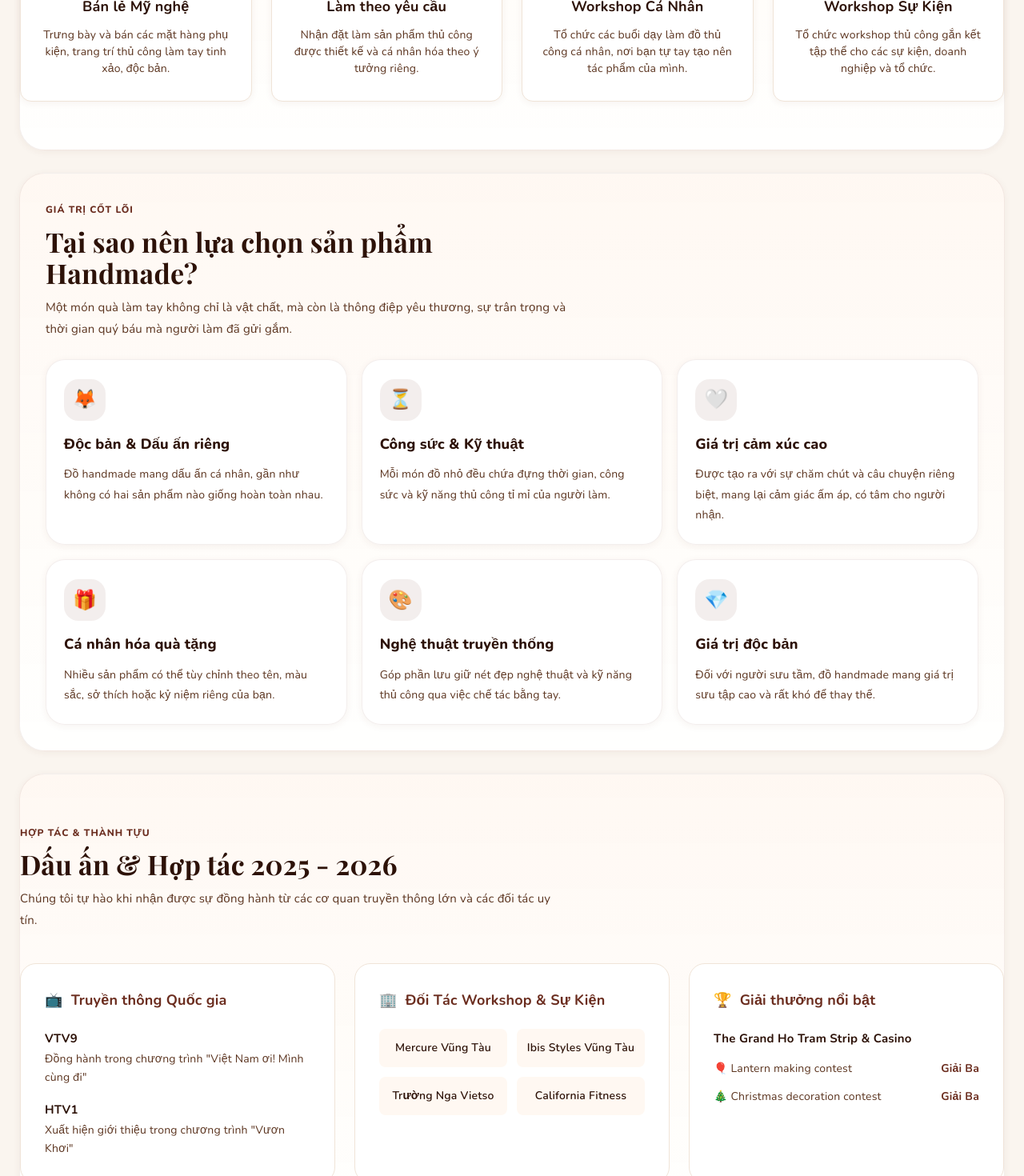
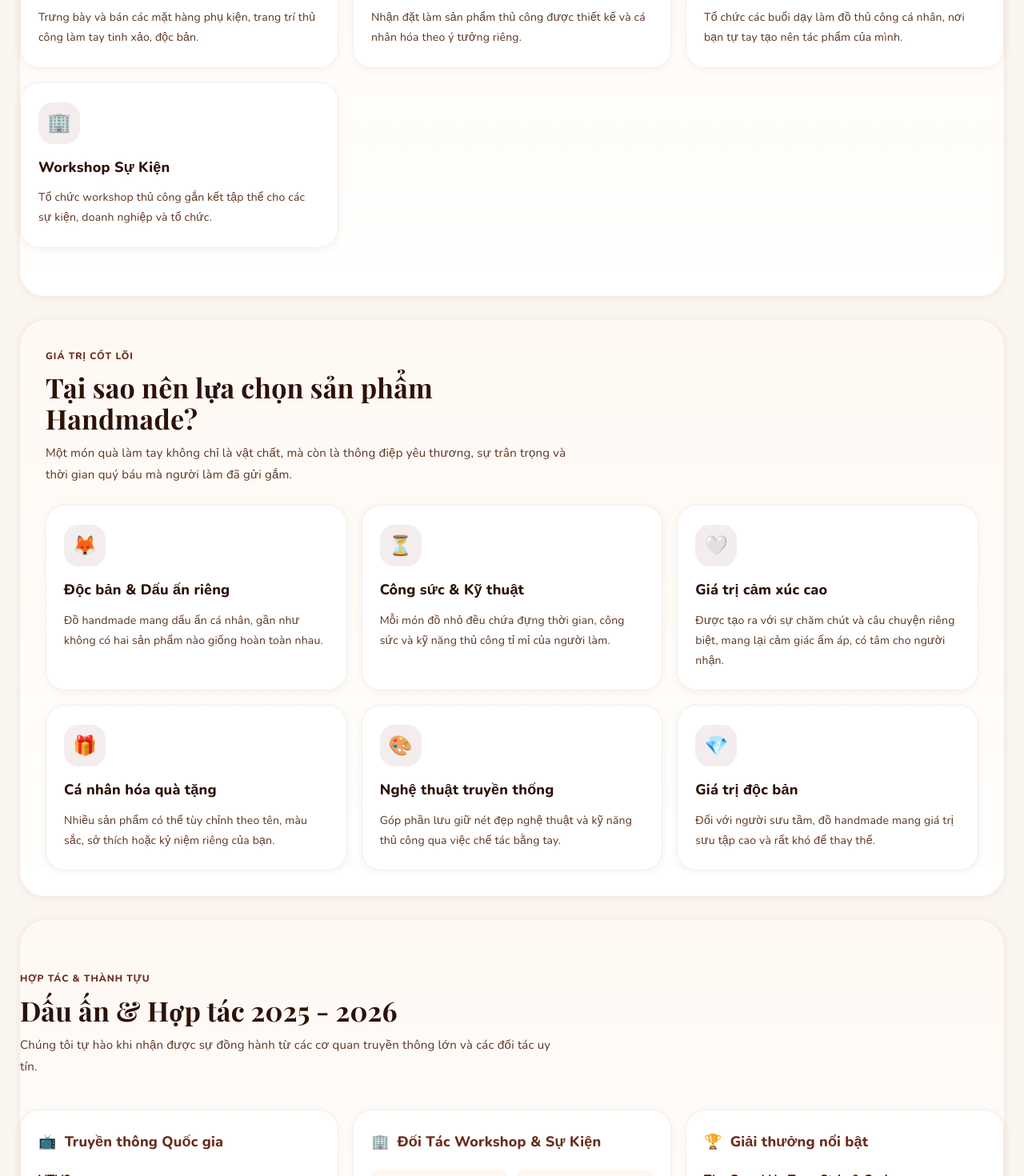
Before and after one commit to btduy13/foxyhandmade, a Next.js app: page /about in a window 1280 px wide. Shown: the part 1700-3170 px from the top of the page at 80% size. Built offline with nearby package versions, Linux system fonts and the light colour scheme; no server answers; the database is empty.

Commit message:
style: unify all cards style and grids on the about page

```diff
--- a/src/app/(shop)/about/page.js
+++ b/src/app/(shop)/about/page.js
@@ -127,17 +127,17 @@ export default function AboutPage() {
             </p>
           </div>
         </div>
-        <div style={{ display: "grid", gridTemplateColumns: "repeat(auto-fit, minmax(250px, 1fr))", gap: "24px" }}>
+        <div className="about-values-grid">
           {[
             { icon: "🛍️", title: "Bán lẻ Mỹ nghệ", desc: "Trưng bày và bán các mặt hàng phụ kiện, trang trí thủ công làm tay tinh xảo, độc bản." },
             { icon: "📐", title: "Làm theo yêu cầu", desc: "Nhận đặt làm sản phẩm thủ công được thiết kế và cá nhân hóa theo ý tưởng riêng." },
             { icon: "🏫", title: "Workshop Cá Nhân", desc: "Tổ chức các buổi dạy làm đồ thủ công cá nhân, nơi bạn tự tay tạo nên tác phẩm của mình." },
             { icon: "🏢", title: "Workshop Sự Kiện", desc: "Tổ chức workshop thủ công gắn kết tập thể cho các sự kiện, doanh nghiệp và tổ chức." }
           ].map((s, idx) => (
-            <div key={idx} className="about-value-card" style={{ padding: "30px 24px", background: "white", borderRadius: "var(--radius-md)", border: "1px solid var(--border-light)", textAlign: "center" }}>
-              <div style={{ fontSize: "40px", marginBottom: "16px" }}>{s.icon}</div>
-              <h3 style={{ fontSize: "18px", fontWeight: "700", marginBottom: "10px", color: "var(--text-primary)" }}>{s.title}</h3>
-              <p style={{ fontSize: "14px", color: "var(--text-secondary)", lineHeight: "1.5" }}>{s.desc}</p>
+            <div key={idx} className="about-value-card">
+              <div className="about-value-icon">{s.icon}</div>
+              <h3>{s.title}</h3>
+              <p>{s.desc}</p>
             </div>
           ))}
         </div>
@@ -178,9 +178,9 @@ export default function AboutPage() {
             </p>
           </div>
         </div>
-        <div style={{ display: "grid", gridTemplateColumns: "repeat(auto-fit, minmax(300px, 1fr))", gap: "24px" }}>
+        <div className="about-values-grid">
           {/* Media */}
-          <div style={{ background: "white", padding: "30px", borderRadius: "var(--radius-lg)", border: "1px solid var(--border-light)" }}>
+          <div className="about-value-card">
             <h3 style={{ fontSize: "18px", color: "var(--brand-red-dark)", display: "flex", alignItems: "center", gap: "10px", marginBottom: "20px" }}>
               <span>📺</span> Truyền thông Quốc gia
             </h3>
@@ -197,7 +197,7 @@ export default function AboutPage() {
           </div>
 
           {/* Corporate workshops */}
-          <div style={{ background: "white", padding: "30px", borderRadius: "var(--radius-lg)", border: "1px solid var(--border-light)" }}>
+          <div className="about-value-card">
             <h3 style={{ fontSize: "18px", color: "var(--brand-red-dark)", display: "flex", alignItems: "center", gap: "10px", marginBottom: "20px" }}>
               <span>🏢</span> Đối Tác Workshop & Sự Kiện
             </h3>
@@ -216,7 +216,7 @@ export default function AboutPage() {
           </div>
 
           {/* Awards */}
-          <div style={{ background: "white", padding: "30px", borderRadius: "var(--radius-lg)", border: "1px solid var(--border-light)" }}>
+          <div className="about-value-card">
             <h3 style={{ fontSize: "18px", color: "var(--brand-red-dark)", display: "flex", alignItems: "center", gap: "10px", marginBottom: "20px" }}>
               <span>🏆</span> Giải thưởng nổi bật
             </h3>
```
